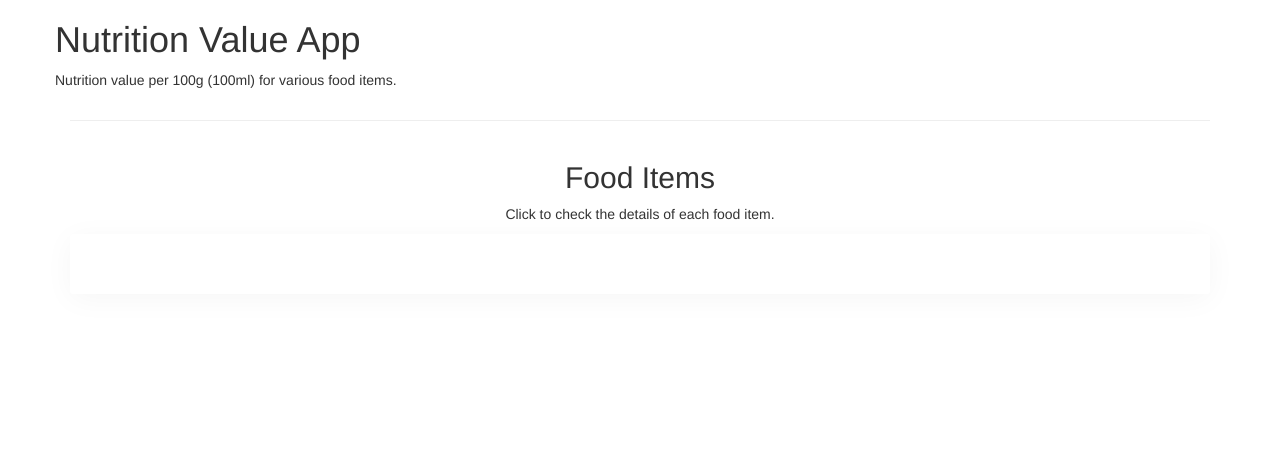
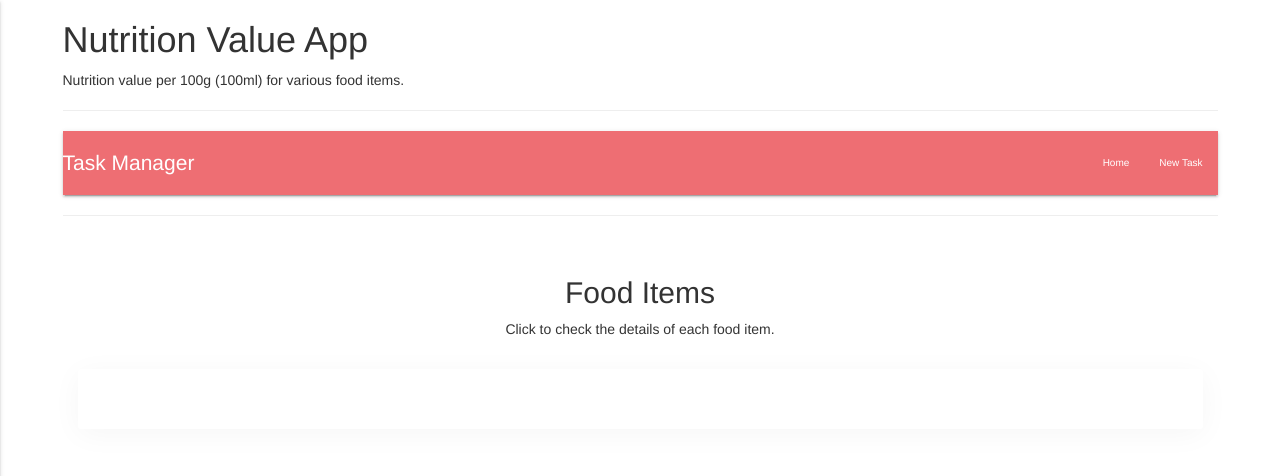
Before and after one commit to abonello/food_nutrition, a Flask app: page / in a window 1280 px wide. Shown: the top 476 px of the page. Run offline with Flask 2, Linux system fonts and the light colour scheme; data that the repository does not hold is empty; some libraries are stand-ins or nearby versions.

Commit message:
Added some styling to add food item and nav to base.html to link to add food item.

```diff
--- a/run.py
+++ b/run.py
@@ -1,17 +1,19 @@
 import os
 from flask import Flask, redirect, render_template, request, url_for
 from flask_pymongo import PyMongo
-# from connection import getDbName, getURI
+from connection import getDbName, getURI  # Needed to run locally - Comment out for heroku
 
 
 app = Flask(__name__)
-# Use the following to run locally will need the import
-# app.config["MONGO_DBNAME"] = getDbName()
-# app.config["MONGO_URI"] = getURI()
+# Use the following to run LOCALLY will need the import
+app.config["MONGO_DBNAME"] = getDbName()
+app.config["MONGO_URI"] = getURI()
 
-# Use the following to run from heroku - remove the import
-app.config["MONGO_DBNAME"] = os.getenv('MONGO_DBNAME')
-app.config["MONGO_URI"] = os.getenv('MONGO_URI')
+# Use the following to run from HEROKU - remove the import
+# app.config["MONGO_DBNAME"] = os.getenv('MONGO_DBNAME')
+# app.config["MONGO_URI"] = os.getenv('MONGO_URI')
+
+
 # collection = getCollection()
 FIELDS = {
             'name': True,
--- a/templates/base.html
+++ b/templates/base.html
@@ -5,22 +5,47 @@
     <meta name="viewport" content="width=device-width, initial-scale=1.0">
     <meta http-equiv="X-UA-Compatible" content="ie=edge">
     <title>Document</title>
+    <link href="https://fonts.googleapis.com/icon?family=Material+Icons" rel="stylesheet">
+    <link rel="stylesheet" href="https://cdnjs.cloudflare.com/ajax/libs/materialize/0.100.2/css/materialize.min.css">
     <link rel="stylesheet" type="text/css" href="https://fonts.googleapis.com/css?family=Roboto:300,400,500,700|Roboto+Slab:400,700|Material+Icons" />
     <link rel="stylesheet" href="https://maxcdn.bootstrapcdn.com/font-awesome/latest/css/font-awesome.min.css" />
     <link href="https://stackpath.bootstrapcdn.com/bootstrap/3.3.7/css/bootstrap.min.css"
             rel="stylesheet"
             integrity="sha384-BVYiiSIFeK1dGmJRAkycuHAHRg32OmUcww7on3RYdg4Va+PmSTsz/K68vbdEjh4u"
             crossorigin="anonymous" />
-    <link rel="stylesheet" href="./static/css/style.css" />
+    <!-- <link rel="stylesheet" href="./static/css/style.css" /> -->
+    <link rel="stylesheet" href="{{url_for('static', filename='css/style.css')}}" type="text/css" />
 </head>
 <body>
 
     <div class="container">
-        <div class="row header">
-                <h1>Nutrition Value App</h1>
-                <p>Nutrition value per 100g (100ml) for various food items.</p>
-        </div>
-        <hr>
+        <header class="row header">
+            <h1>Nutrition Value App</h1>
+            <p>Nutrition value per 100g (100ml) for various food items.</p>
+            <hr>
+            <nav>
+                <div class="nav-wrapper">
+                    <a href="{{ url_for('get_food_items') }}" class="brand-logo">Task Manager</a>
+                    <!--<a href="#" data-target="mobile-demo" class="sidenav-trigger"><i class="material-icons">menu</i></a>-->
+                    <a href="#" data-activates="mobile-demo" class="button-collapse"><i class="material-icons">menu</i></a>
+                    <ul id="nav-mobile" class="right hide-on-med-and-down">
+                        <li><a href="{{ url_for('get_food_items') }}">Home</a></li>
+                        <li><a href="{{ url_for('add_food_item') }}">New Task</a></li>
+                        <!-- <li><a href="{#{ url_for('get_categories') }#}">Categories</a></li>
+                        <li><a href="{#{ url_for('add_category') }#}">Add Category</a></li> -->
+                    </ul>
+                    <ul class="side-nav" id="mobile-demo">
+                        <li><a href="{{ url_for('get_food_items') }}">Home</a></li>
+                        <li><a href="{{ url_for('add_food_item') }}">New Task</a></li>
+                        <!-- <li><a href="{#{ url_for('get_categories') }#}">Categories</a></li>
+                        <li><a href="{#{ url_for('add_category') }#}">Add Category</a></li> -->
+                    </ul>
+                </div>
+            </nav>
+            <hr>
+        </header>
+
+
         {% block content %}
         {% endblock %}
     </div>
@@ -34,7 +59,15 @@
         src="https://stackpath.bootstrapcdn.com/bootstrap/3.3.7/js/bootstrap.min.js" integrity="sha384-Tc5IQib027qvyjSMfHjOMaLkfuWVxZxUPnCJA7l2mCWNIpG9mGCD8wGNIcPD7Txa"
         crossorigin="anonymous">
     </script>
+    <script src="https://cdnjs.cloudflare.com/ajax/libs/materialize/0.100.2/js/materialize.min.js"></script>
 
+    <script type="text/javascript">
+        $(document).ready(function(){
+            $('.collapsible').collapsible();
+            $('select').material_select();
+            $('.button-collapse').sideNav();
+        });
+    </script>
     <script>
 
         function flipBox(front, back){
```
